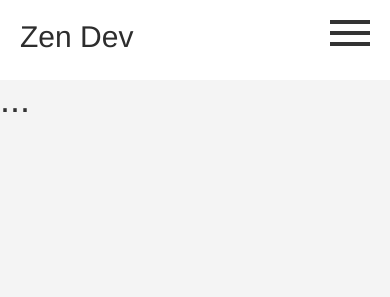
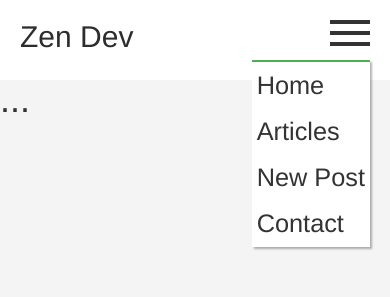
Before and after one commit to iwilsonq/journies-blog, a React app: page / in a window 390 px wide. Both pictures are taken after a click on the element 350 px from the left and 40 px from the top of the page. Shown: the top 297 px of the page. Built offline with nearby package versions, Linux system fonts and the light colour scheme; no server answers.

Commit message:
mobile navigation toggle

```diff
--- a/src/components/Home/FeaturedPosts.js
+++ b/src/components/Home/FeaturedPosts.js
@@ -12,7 +12,7 @@ class FeaturedPosts extends Component {
             <h2>Highlighted Posts</h2>
             <div className="row">
               {articles.slice(1,3).map((article, index) => (
-                <div className="col-xs-6" key={article._id}>
+                <div className="col-sm-6" key={article._id}>
                   <Link to={`/articles/${urlify(articles[index+1].title)}`}>
                     <FeaturedPost {...article} />
                   </Link>
--- a/src/components/Navigation.js
+++ b/src/components/Navigation.js
@@ -2,6 +2,14 @@ import React, { Component } from 'react';
 import { Link } from 'react-router';
 
 class Navigation extends Component {
+  state = {
+    mobileMenuToggled: false
+  };
+
+  toggleMobileMenu() {
+    this.setState({ mobileMenuToggled: !this.state.mobileMenuToggled });
+  }
+
   render() {
     return (
       <div className="navigation-wrapper">
@@ -12,11 +20,30 @@ class Navigation extends Component {
             </a>
           </div>
 
-          <div className="mobile-menu">
+          <div className="mobile-menu" onClick={this.toggleMobileMenu.bind(this)}>
             <div></div>
             <div></div>
             <div></div>
           </div>
+
+          {
+            this.state.mobileMenuToggled ?
+             <ul className="mobile-menu-items">
+               <li>
+                 <Link to='/'>Home</Link>
+               </li>
+               <li>
+                 <Link to='/articles'>Articles</Link>
+               </li>
+               <li>
+                 <Link to='/new'>New Post</Link>
+               </li>
+               <li>
+                 <Link to='/contact'>Contact</Link>
+               </li>
+             </ul>
+             : null
+          }
 
           <ul className="menu">
             <li className="menu-item">
--- a/style/social.sass
+++ b/style/social.sass
@@ -1,7 +1,6 @@
 $green: #4CAF50
 
 .social
-  border-top: 1px solid $green
   padding-top: 20px
   margin: 30vh 0 15vh 0
   h3
--- a/style/style.css
+++ b/style/style.css
@@ -63,6 +63,27 @@ a:hover {
   width: 40px;
   margin-bottom: 7px;
   background-color: #333;
+}
+
+.navigation .mobile-menu-items {
+  position: absolute;
+  z-index: 5;
+  top: 60px;
+  right: 20px;
+  list-style: none;
+  background-color: #fff;
+  border-top: 2px solid #4CAF50;
+  box-shadow: 2px 2px 2px rgba(0,0,0,0.3);
+  font-size: 3vh;
+}
+
+.mobile-menu-items li {
+  padding: 5px;
+}
+
+.mobile-menu-items li a:hover {
+  color: #4CAF50;
+  border-bottom: 2px solid #4CAF50;
 }
 
 @media(min-width: 651px) {
```
